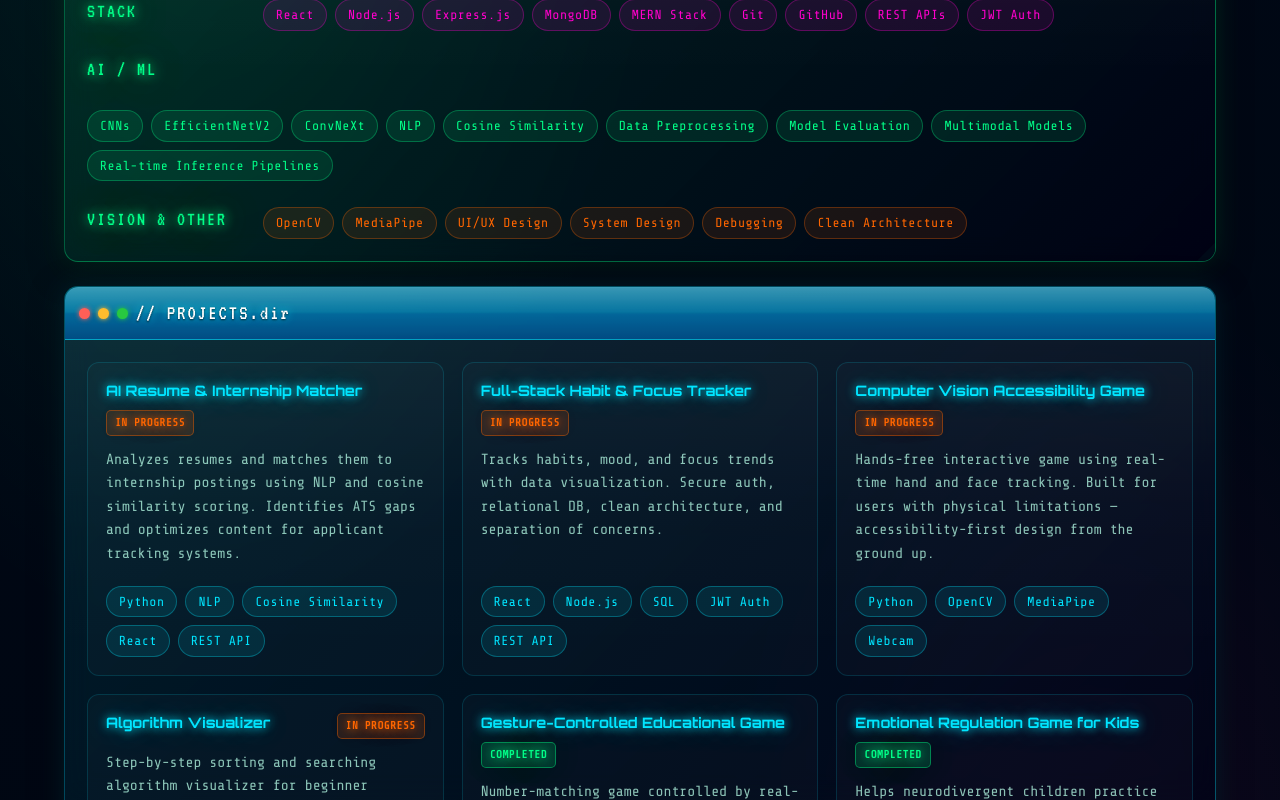
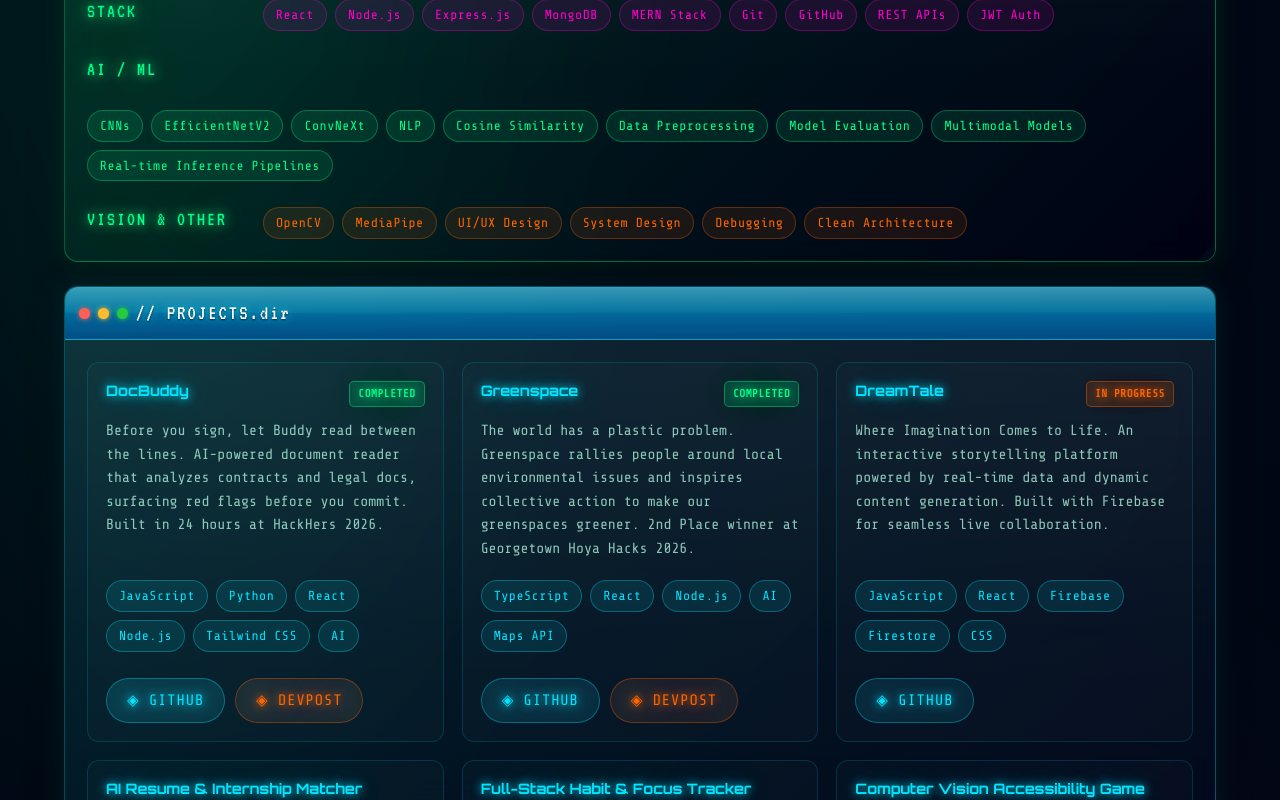
Before and after one commit to nylaimanii/nyla-portfolio, a React (Vite) app: page / in a window 1280 px wide. Shown: the part 2000-2800 px from the top of the page. Built offline with nearby package versions, Linux system fonts and the light colour scheme.

Commit message:
Add DocBuddy, Greenspace, DreamTale projects; update hackathons with GitHub/Devpost links

```diff
--- a/src/App.css
+++ b/src/App.css
@@ -707,6 +707,34 @@
   color: #fff;
 }
 
+.link-pill-cyan {
+  border-color: rgba(0,229,255,0.35);
+  background: rgba(0,229,255,0.08);
+  color: var(--cyan);
+  text-shadow: var(--glow-cyan);
+}
+.link-pill-cyan:hover {
+  background: rgba(0,229,255,0.2);
+  box-shadow: var(--glow-cyan);
+  color: #fff;
+}
+
+.project-links {
+  display: flex;
+  gap: 10px;
+  flex-wrap: wrap;
+  margin-top: 14px;
+}
+
+.hackathon-project {
+  font-family: var(--font-mono);
+  font-size: 0.78rem;
+  color: var(--orange);
+  letter-spacing: 1.5px;
+  margin-bottom: 8px;
+  opacity: 0.85;
+}
+
 /* ═══════════════════════════════════════
    CONTACT
 ═══════════════════════════════════════ */
--- a/src/components/Hackathons.jsx
+++ b/src/components/Hackathons.jsx
@@ -1,5 +1,5 @@
 import Window from './Window';
-import { hackathons, personalInfo } from '../constants/data';
+import { hackathons } from '../constants/data';
 
 export default function Hackathons() {
   return (
@@ -17,15 +17,20 @@ export default function Hackathons() {
               )}
             </div>
             <div className="hackathon-track">{h.track}</div>
+            {h.project && (
+              <div className="hackathon-project">PROJECT: {h.project}</div>
+            )}
             <p className="hackathon-desc">{h.description}</p>
-            <a
-              href={h.devpost}
-              target="_blank"
-              rel="noreferrer"
-              className="link-pill link-pill-orange"
-            >
-              ◈ VIEW ON DEVPOST
-            </a>
+            <div className="project-links">
+              <a href={h.devpost} target="_blank" rel="noreferrer" className="link-pill link-pill-orange">
+                ◈ VIEW ON DEVPOST
+              </a>
+              {h.github && (
+                <a href={h.github} target="_blank" rel="noreferrer" className="link-pill link-pill-cyan">
+                  ◈ GITHUB
+                </a>
+              )}
+            </div>
           </div>
         ))}
       </div>
--- a/src/components/Projects.jsx
+++ b/src/components/Projects.jsx
@@ -19,6 +19,20 @@ export default function Projects() {
                 <span key={j} className="tag tag-cyan">{s}</span>
               ))}
             </div>
+            {(proj.github || proj.devpost) && (
+              <div className="project-links">
+                {proj.github && (
+                  <a href={proj.github} target="_blank" rel="noreferrer" className="link-pill link-pill-cyan">
+                    ◈ GITHUB
+                  </a>
+                )}
+                {proj.devpost && (
+                  <a href={proj.devpost} target="_blank" rel="noreferrer" className="link-pill link-pill-orange">
+                    ◈ DEVPOST
+                  </a>
+                )}
+              </div>
+            )}
           </div>
         ))}
       </div>
--- a/src/constants/data.js
+++ b/src/constants/data.js
@@ -34,6 +34,29 @@ export const education = [
 ];
 
 export const projects = [
+  {
+    name: "DocBuddy",
+    stack: ["JavaScript","Python","React","Node.js","Tailwind CSS","AI"],
+    status: "COMPLETED",
+    description: "Before you sign, let Buddy read between the lines. AI-powered document reader that analyzes contracts and legal docs, surfacing red flags before you commit. Built in 24 hours at HackHers 2026.",
+    github: "https://github.com/nylaimanii/docbuddy",
+    devpost: "https://devpost.com/nylaimanii7"
+  },
+  {
+    name: "Greenspace",
+    stack: ["TypeScript","React","Node.js","AI","Maps API"],
+    status: "COMPLETED",
+    description: "The world has a plastic problem. Greenspace rallies people around local environmental issues and inspires collective action to make our greenspaces greener. 2nd Place winner at Georgetown Hoya Hacks 2026.",
+    github: "https://github.com/Agent-AA/greenspace",
+    devpost: "https://devpost.com/nylaimanii7"
+  },
+  {
+    name: "DreamTale",
+    stack: ["JavaScript","React","Firebase","Firestore","CSS"],
+    status: "IN PROGRESS",
+    description: "Where Imagination Comes to Life. An interactive storytelling platform powered by real-time data and dynamic content generation. Built with Firebase for seamless live collaboration.",
+    github: "https://github.com/nylaimanii/dreamtale"
+  },
   {
     name: "AI Resume & Internship Matcher",
     stack: ["Python","NLP","Cosine Similarity","React","REST API"],
@@ -74,22 +97,26 @@ export const projects = [
 
 export const hackathons = [
   {
+    event: "Rutgers University — HackHERS 2026",
+    location: "New Brunswick, NJ",
+    date: "February 2026",
+    track: "Rutgers Women in Computer Science · 24-Hour Hackathon",
+    placement: null,
+    project: "DocBuddy",
+    description: "Built DocBuddy — an AI-powered document reader that analyzes contracts and surfaces red flags before you sign. Shipped a full-stack JavaScript + Python app in 24 hours. Attended workshops, mentorship sessions, and tech talks.",
+    devpost: "https://devpost.com/nylaimanii7",
+    github: "https://github.com/nylaimanii/docbuddy"
+  },
+  {
     event: "Georgetown University — Hoya Hacks 2026",
     location: "Washington, D.C.",
-    date: "February 2026",
+    date: "January 2026",
     track: "Sustainability Track",
     placement: "2ND PLACE",
-    description: "First-ever hackathon. Competed against university teams nationwide. Rapidly prototyped an AI-powered sustainability solution — integrated new libraries on the fly. Designed, built, and presented within the time limit.",
-    devpost: "https://devpost.com/nylaimanii7"
-  },
-  {
-    event: "Rutgers University — HackHERS 2026",
-    location: "New Brunswick, NJ",
-    date: "2026",
-    track: "Rutgers Women in Computer Science · 24-Hour Hackathon",
-    placement: null,
-    description: "Competed in Rutgers' annual women-focused hackathon dedicated to closing the gender gap in tech. Built and shipped a full AI-integrated project in 24 hours. Attended workshops, mentorship sessions, and tech talks.",
-    devpost: "https://devpost.com/nylaimanii7"
+    project: "Greenspace",
+    description: "First-ever hackathon. Competed against university teams nationwide. Built Greenspace — an app that rallies communities around local environmental issues. Rapidly prototyped an AI-powered sustainability solution, integrated new libraries on the fly, and presented within the time limit.",
+    devpost: "https://devpost.com/nylaimanii7",
+    github: "https://github.com/Agent-AA/greenspace"
   }
 ];
 
@@ -115,17 +142,30 @@ SKILLS:
 - Vision: OpenCV, MediaPipe
 - Other: UI/UX Design, System Design, Debugging, Clean Architecture, Agentic Software
 
-HACKATHONS:
-- Georgetown Hoya Hacks 2026 — 2ND PLACE, Sustainability Track. Her very first hackathon. Competed against university teams nationwide. Built an AI-powered sustainability solution.
-- Rutgers HackHERS 2026 — 24-hour women in CS hackathon. Built and shipped full AI-integrated project in 24 hours.
+HACKATHONS (14 total participated):
+- Rutgers HackHERS 2026 — 24-hour women in CS hackathon. Built DocBuddy: AI-powered doc reader that surfaces contract red flags. Full-stack JavaScript + Python.
+- Georgetown Hoya Hacks 2026 — 2ND PLACE, Sustainability Track. Her very first hackathon. Built Greenspace: community environmental action app. Competed against university teams nationwide.
 
-PROJECTS (6 total — 4 in progress, 2 completed):
-1. AI Resume & Internship Matcher — Python, NLP, React
-2. Full-Stack Habit & Focus Tracker — MERN, JWT Auth
-3. Computer Vision Accessibility Game — OpenCV, MediaPipe
-4. Algorithm Visualizer — JavaScript, React
-5. Gesture-Controlled Educational Game — COMPLETED
-6. Emotional Regulation Game for Kids — COMPLETED
+DEVPOST ACHIEVEMENTS (5 badges):
+- Hackathon Winner Level 1 — won a hackathon prize (Jan 2026)
+- X Hackathons Level 2 — submitted to multiple hackathons (Feb 2026)
+- Generalist — submitted to 3 hackathons with different themes
+- First In-Person Hackathon (Jan 2026)
+- Welcome to Devpost (Oct 2025)
+
+PROJECTS (9 total):
+COMPLETED:
+1. DocBuddy — JavaScript, Python, React, Tailwind CSS, AI. HackHers 2026. github.com/nylaimanii/docbuddy
+2. Greenspace — TypeScript, React, AI, Maps API. 2nd Place Hoya Hacks 2026. github.com/Agent-AA/greenspace
+3. Gesture-Controlled Educational Game — Python, OpenCV, MediaPipe. Number-matching game for kids 3+.
+4. Emotional Regulation Game for Kids — Python. For neurodivergent children.
+
+IN PROGRESS:
+5. DreamTale — JavaScript, React, Firebase. Storytelling platform. github.com/nylaimanii/dreamtale
+6. AI Resume & Internship Matcher — Python, NLP, React
+7. Full-Stack Habit & Focus Tracker — MERN, JWT Auth
+8. Computer Vision Accessibility Game — OpenCV, MediaPipe
+9. Algorithm Visualizer — JavaScript, React
 
 MENTORSHIP:
 - Mentored by her father, Senior Software Engineer
```
